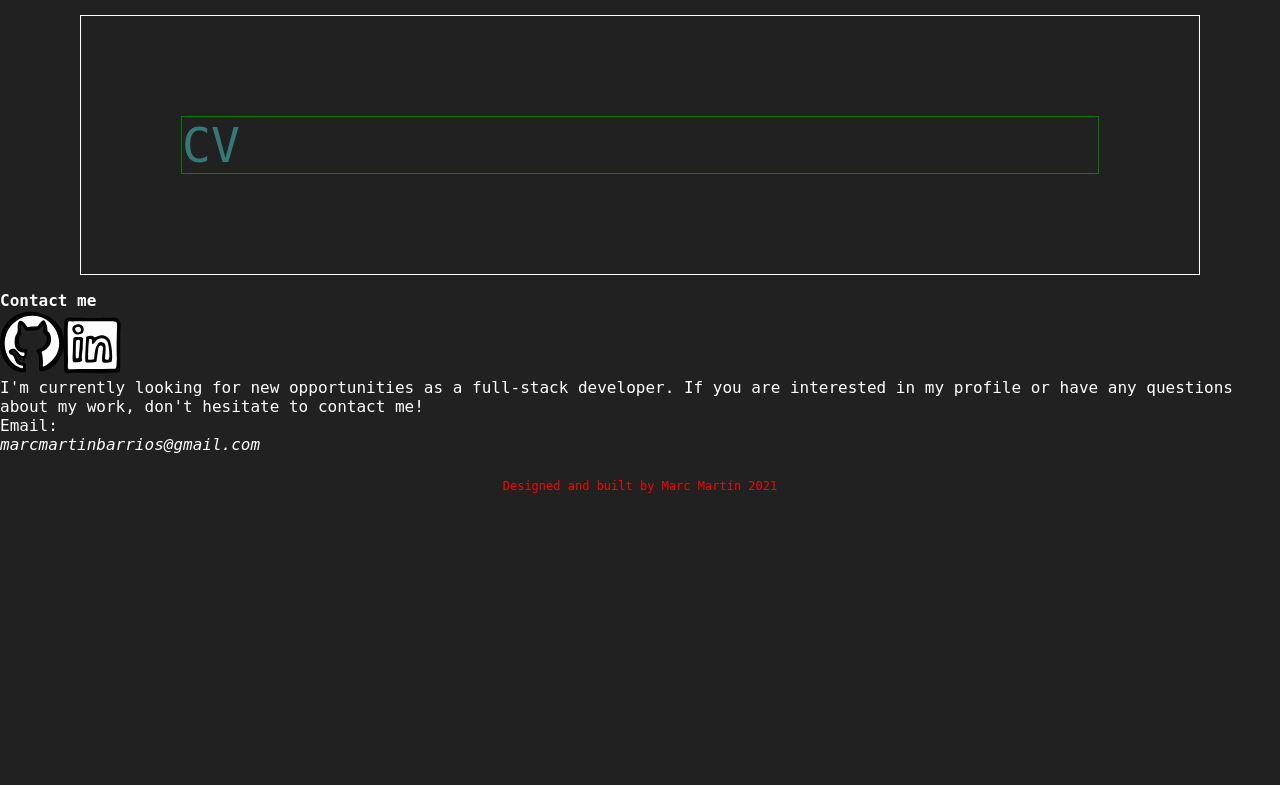
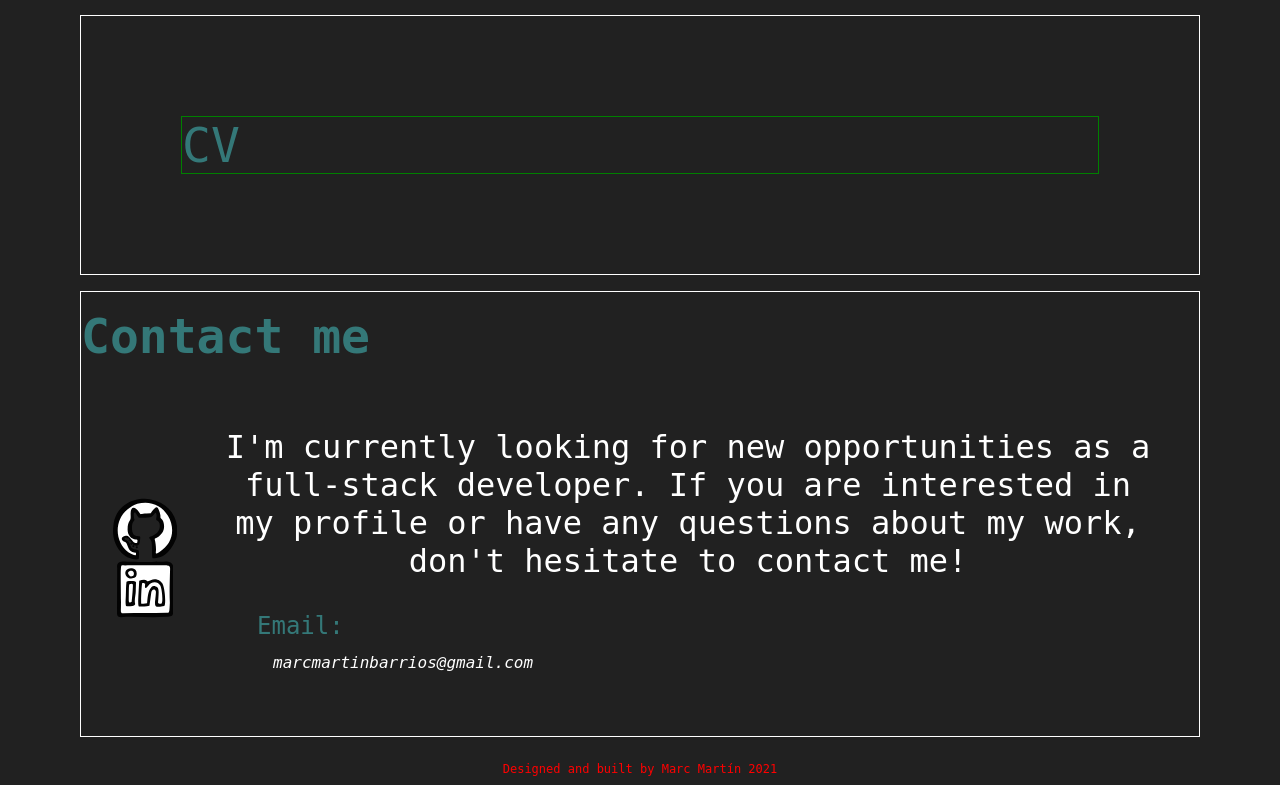
Before and after one commit to MarcMB89/portfolio, a React (Create React App) app: page / in a window 1280 px wide. Shown: the part 700-1485 px from the top of the page. Before the commit the page ends 1202 px from the top, so only its background shows below. Built offline with nearby package versions, Linux system fonts and the light colour scheme; a web font is replaced by a local one.

Commit message:
Add BEM on classNames on Contact component

```diff
--- a/src/components/Contact/Contact.jsx
+++ b/src/components/Contact/Contact.jsx
@@ -4,10 +4,10 @@ import './contactStyle.css';
 
 const Contact = function contact() {
   return (
-    <section className="contact_section" id="contact">
-      <h2 className="contact_section_title">Contact me</h2>
-      <section className="contact_section_content">
-        <aside className="contact_section_media">
+    <section className="contact__section" id="contact">
+      <h2 className="contact__section-title">Contact me</h2>
+      <section className="contact__section-content">
+        <aside className="contact__section-media">
           <a href="https://github.com/MarcMB89">
             <svg xmlns="http://www.w3.org/2000/svg" width="17mm" height="17mm" viewBox="0 0 59.676102 56.312347">
               <path d="m 10396.989,-1745.4157 -0.104,-23.1019 c 0,0 -19.218,-2.4039 -27.508,-18.0133 -8.291,-15.6094 -22.479,-25.5058 -22.479,-25.5058 l 15.159,-7.4925 22.999,22.3839 14.465,5.5257 2.116,-22.0717 c 0,0 -30.977,-3.2155 -28.791,-32.6862 2.185,-29.4706 11.724,-65.3411 11.724,-65.3411 l 23.138,19.6055 32.989,-1.3736 26.607,-22.0093 8.429,35.2461 c 0,0 11.343,19.8864 6.105,36.3699 -5.238,16.4836 -30.63,29.2521 -30.63,29.2521 l 6.973,67.0582 c 0,0 39.372,-2.9971 56.092,-39.3358 16.72,-36.3388 17.24,-113.1996 -26.954,-137.0196 -44.193,-23.82 -110.796,-33.1857 -141.774,11.7695 -30.977,44.9552 -32.191,112.263 -5.654,136.0518 26.537,23.7888 57.098,30.6881 57.098,30.6881 z" fill="#fff" paintOrder="markers stroke fill" transform="translate(-116.81674,13.793082) matrix(0.26458333,0,0,0.26458333,-2611.7826,502.76203)" />
@@ -21,7 +21,7 @@ const Contact = function contact() {
             </svg>
           </a>
         </aside>
-        <article className="contact_section_description">
+        <article className="contact__section-description">
           I'm currently looking for new opportunities as a full-stack developer.
           If you are interested in my profile or have any questions about my work,
           don't hesitate to contact me!
```
